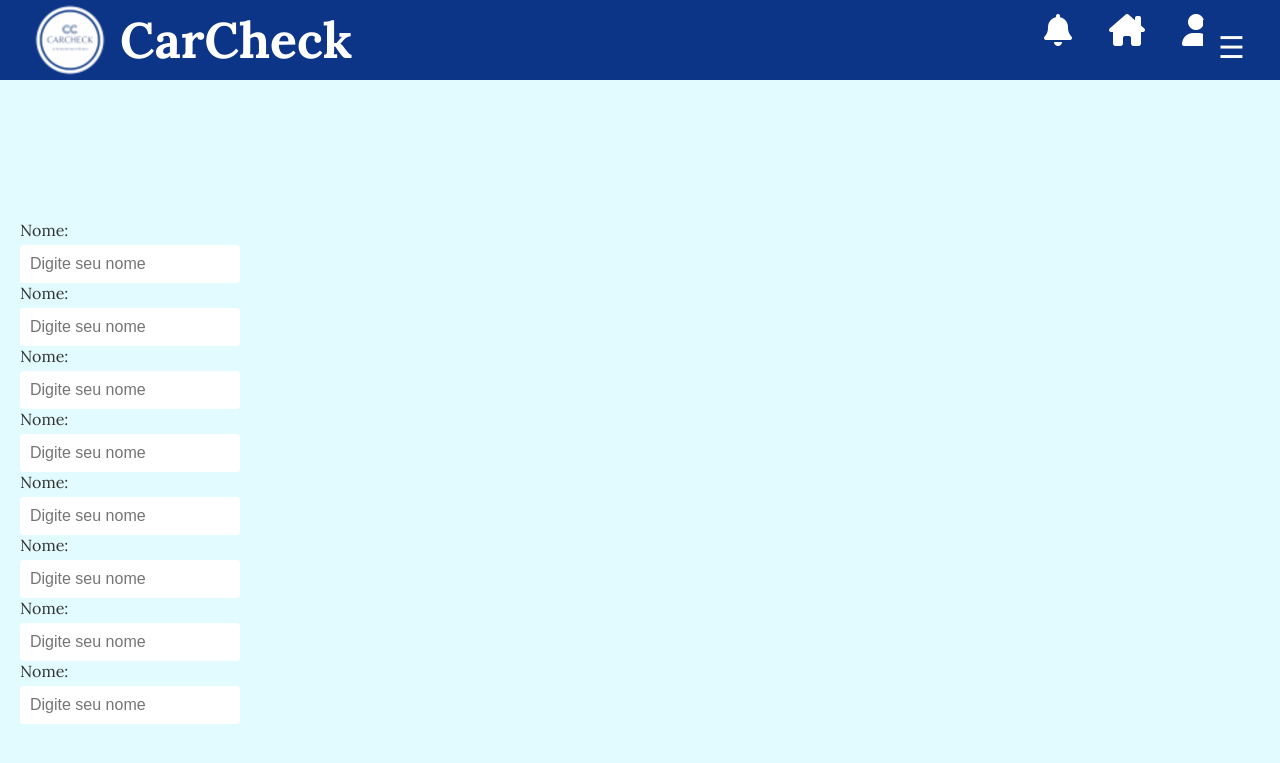
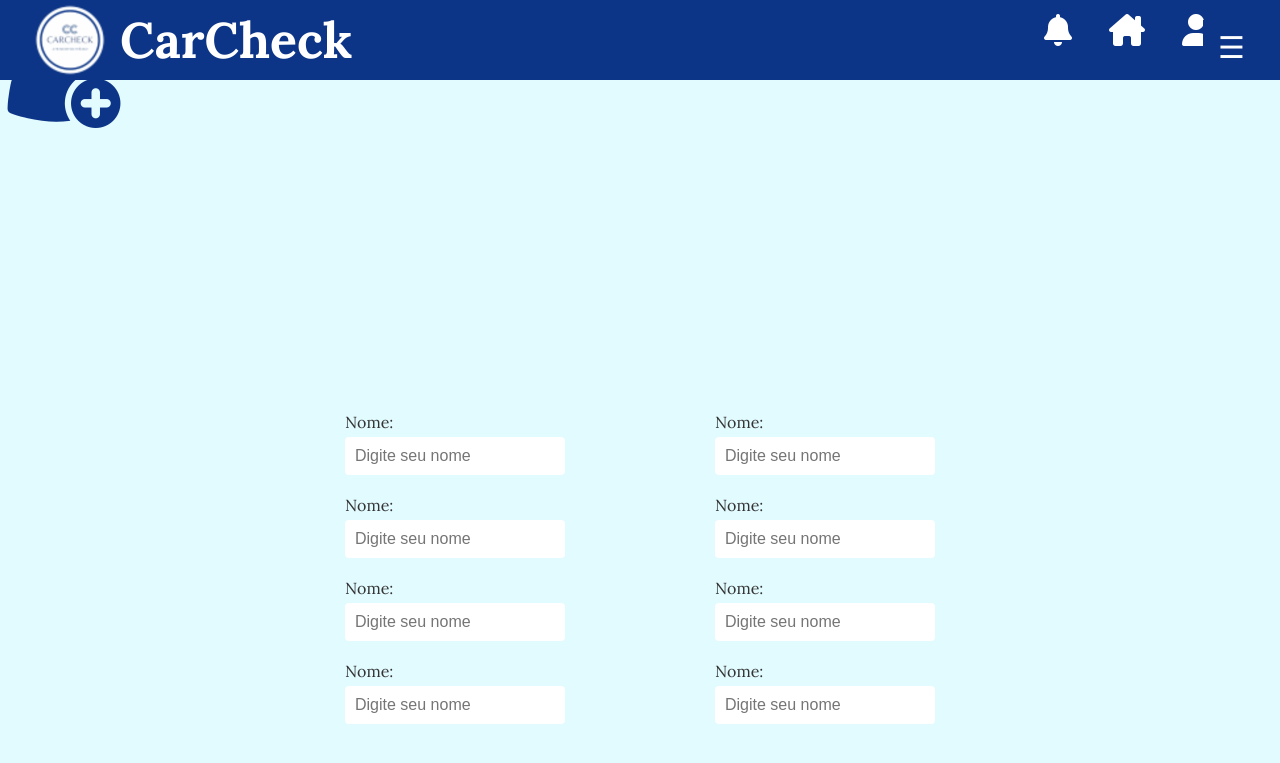
Before and after one commit to RenatoPablo/carcheck_antigo, a PHP site: page /pages/cadastrar-cliente.html in a window 1280 px wide. Shown: the top 763 px of the page. Run offline with PHP 8.4, Linux system fonts and the light colour scheme.

Commit message:
teste
teste

```diff
--- a/css/padrao-cadastro.css
+++ b/css/padrao-cadastro.css
@@ -1,9 +1,28 @@
 /* From Uiverse.io by PriyanshuGupta28 */
+
+.imgCadastroPessoa{
+    display: flex;
+    align-items: center;
+}
+
+.container-cadastro{
+    display: grid;
+    grid-template-columns: repeat(2, 350px);
+    grid-template-rows: auto;
+    gap: 20px;
+    justify-content: center;
+    align-content: end;
+    position: relative;
+    top: 284px;
+
+}
+
 .input-container {
     position: relative;
-    margin: 20px;
-    width: 220px;
-    top: 200px;
+
+    margin: auto;
+    /* width: 220px;
+    top: 200px; */
 
 
   }
--- a/pages/cadastrar-cliente.html
+++ b/pages/cadastrar-cliente.html
@@ -36,39 +36,53 @@
 
     </header>
 
-    <div class="input-container">
-        <label for="name" class="name">Nome:</label>
-        <input placeholder="Digite seu nome" type="text" class="input">
-        <div class="underline"></div>
 
-        <label for="name" class="name">Nome:</label>
-        <input placeholder="Digite seu nome" type="text" class="input">
-        <div class="underline"></div>
+        <img class="imgCadastroPessoa" src="../image/perfilCadastro.png" alt="foto cadastro pessoa">
+        <div class="container-cadastro">
 
-        <label for="name" class="name">Nome:</label>
-        <input placeholder="Digite seu nome" type="text" class="input">
-        <div class="underline"></div>
+            <div class="input-container">
+                <label for="name" class="name">Nome:</label>
+                <input placeholder="Digite seu nome" type="text" class="input">
+                <div class="underline"></div>
+            </div>
+            <div class="input-container">
+                <label for="name" class="name">Nome:</label>
+                <input placeholder="Digite seu nome" type="text" class="input">
+                <div class="underline"></div>
+            </div>
+            <div class="input-container">
+                <label for="name" class="name">Nome:</label>
+                <input placeholder="Digite seu nome" type="text" class="input">
+                <div class="underline"></div>
+            </div>
+            <div class="input-container">
+                <label for="name" class="name">Nome:</label>
+                <input placeholder="Digite seu nome" type="text" class="input">
+                <div class="underline"></div>
+            </div>
+            <div class="input-container">
+                <label for="name" class="name">Nome:</label>
+                <input placeholder="Digite seu nome" type="text" class="input">
+                <div class="underline"></div>
+            </div>
+            <div class="input-container">
+                <label for="name" class="name">Nome:</label>
+                <input placeholder="Digite seu nome" type="text" class="input">
+                <div class="underline"></div>
+            </div>
+            <div class="input-container">
+                <label for="name" class="name">Nome:</label>
+                <input placeholder="Digite seu nome" type="text" class="input">
+                <div class="underline"></div>
+            </div>
+            <div class="input-container">
+                <label for="name" class="name">Nome:</label>
+                <input placeholder="Digite seu nome" type="text" class="input">
+                <div class="underline"></div>
+            </div>
+        </div>
 
-        <label for="name" class="name">Nome:</label>
-        <input placeholder="Digite seu nome" type="text" class="input">
-        <div class="underline"></div>
 
-        <label for="name" class="name">Nome:</label>
-        <input placeholder="Digite seu nome" type="text" class="input">
-        <div class="underline"></div>
-
-        <label for="name" class="name">Nome:</label>
-        <input placeholder="Digite seu nome" type="text" class="input">
-        <div class="underline"></div>
-
-        <label for="name" class="name">Nome:</label>
-        <input placeholder="Digite seu nome" type="text" class="input">
-        <div class="underline"></div>
-
-        <label for="name" class="name">Nome:</label>
-        <input placeholder="Digite seu nome" type="text" class="input">
-        <div class="underline"></div>
-    </div>
 
 
 
--- a/pages/home-funci.php
+++ b/pages/home-funci.php
@@ -55,6 +55,7 @@
             </a>
             <a href="">
                 <div class="card">
+                    <img src="../image/carro.png" alt="icone de carro">
                     <p class="heading">Cadastrar Veículos</p>
                 </div>
             </a>
```
Also changed, not shown: image/carro.png (added), image/perfilCadastro.png (added).
